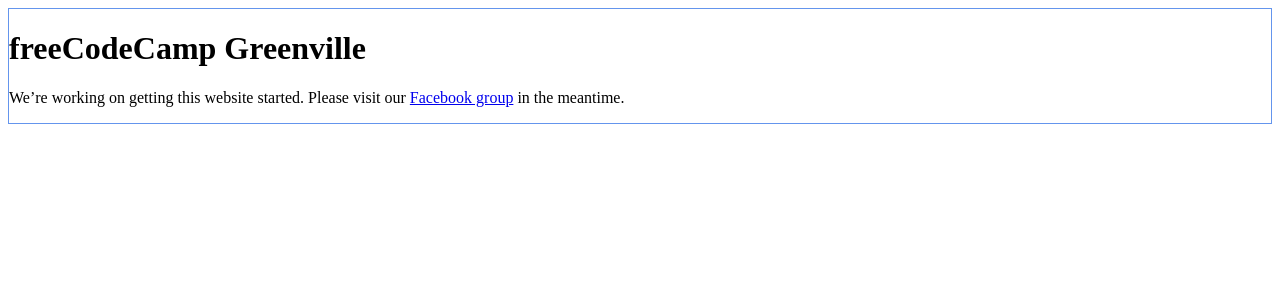
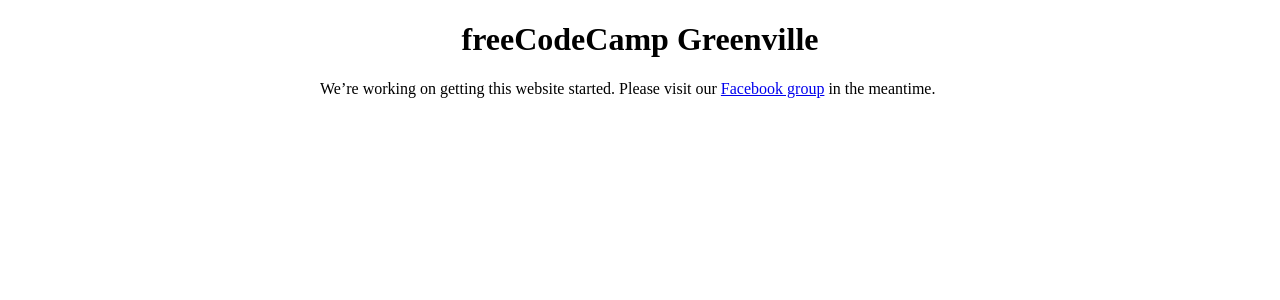
Before and after one commit to freecodecamp-greenville/fcc-greenville-www, a Jekyll site: the page built from index.md, in a window 1280 px wide. Shown: the top 300 px of the page. Built offline with Jekyll 4.4.1, drawn with Linux system fonts in a browser that asks for light colours; our own code applies the rules of GitHub Pages for plain Markdown files.

Commit message:
Style changes

```diff
--- a/_sass/_layout.sass
+++ b/_sass/_layout.sass
@@ -1,2 +1,4 @@
 .container
-  border: 1px solid cornflowerblue
+  width: 80%
+  max-width: 40em
+  margin: 0 auto
--- /dev/null
+++ b/_sass/_typography.sass
@@ -0,0 +1,2 @@
+h1
+  text-align: center
--- a/css/styles.sass
+++ b/css/styles.sass
@@ -1,3 +1,4 @@
 ---
 ---
 @import _layout
+@import _typography
```
